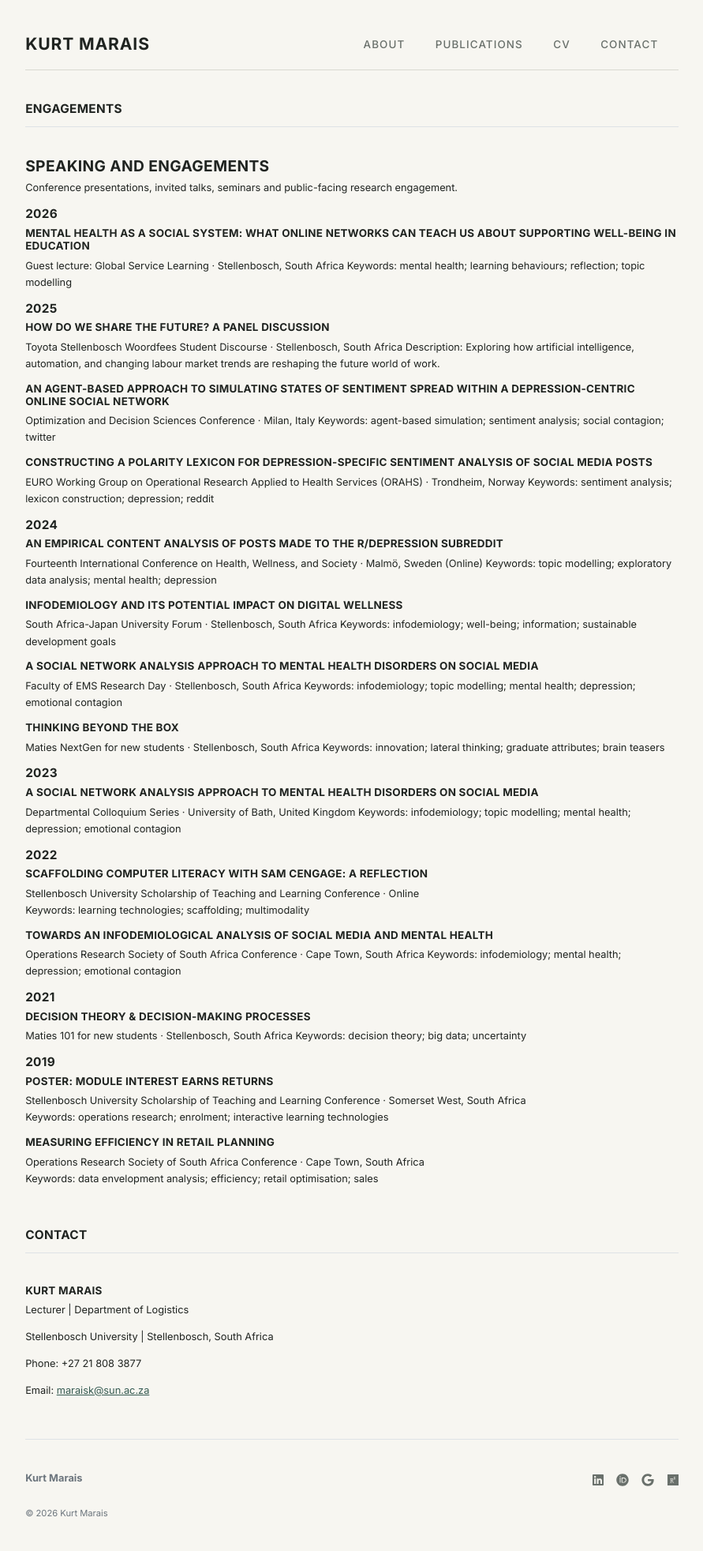
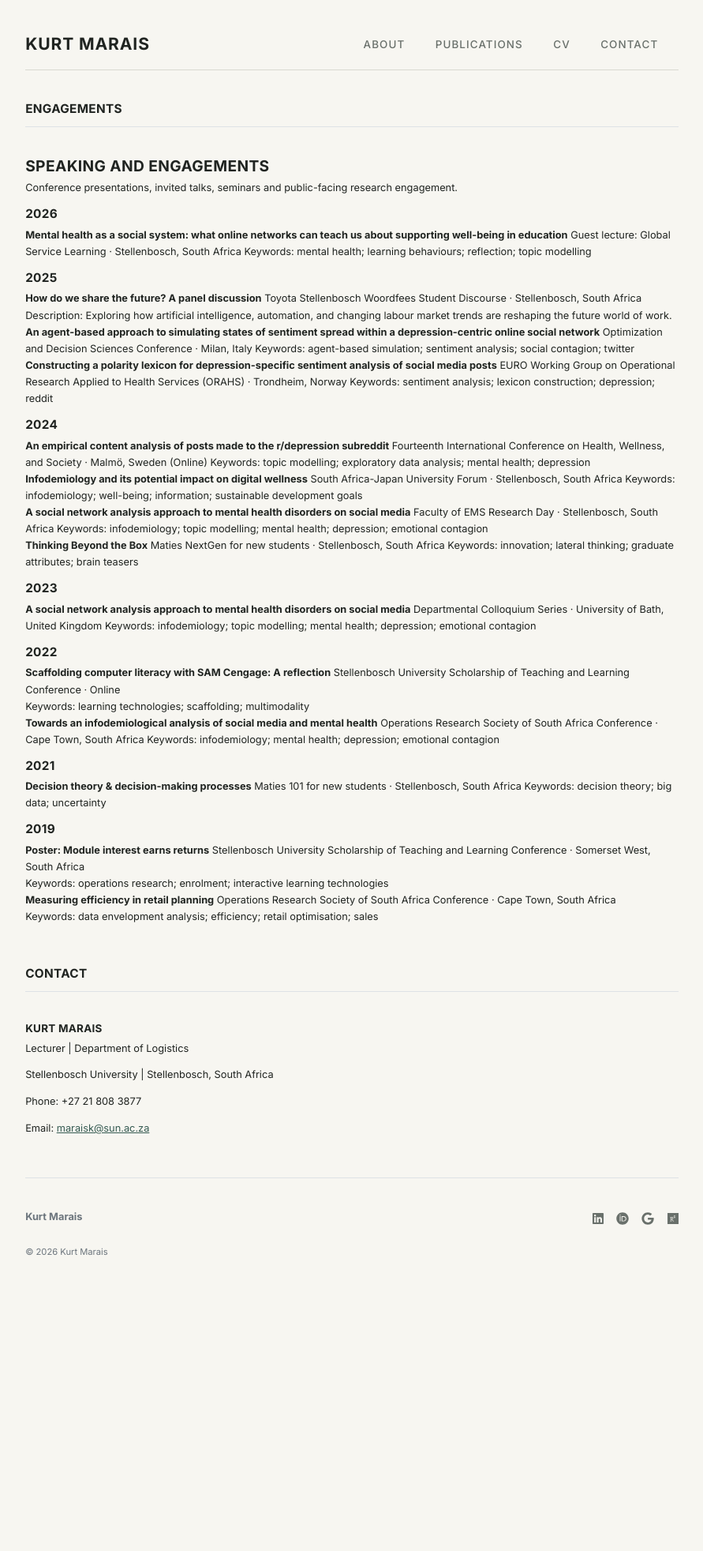
Before and after one commit to kurtmarais/kurtmarais.github.io, a Jekyll site: the page built from engagements.md, in a window 1280 px wide. Shown: the whole page at 79% size, without its empty margins (194-1085 px from the left). Built offline with Jekyll 4.4.1, drawn with Linux system fonts in a browser that asks for light colours; after the commit the page ends 1632 px from its top, so only the background shows below that.

Commit message:
Update engagements.md

```diff
--- a/engagements.md
+++ b/engagements.md
@@ -10,76 +10,76 @@
 
 ### 2026
 
-#### Mental health as a social system: what online networks can teach us about supporting well-being in education
+**Mental health as a social system: what online networks can teach us about supporting well-being in education**
 Guest lecture: Global Service Learning · Stellenbosch, South Africa
 Keywords: mental health; learning behaviours; reflection; topic modelling
 
 
 ### 2025
 
-#### How do we share the future? A panel discussion
+**How do we share the future? A panel discussion**
 Toyota Stellenbosch Woordfees Student Discourse · Stellenbosch, South Africa
 Description: Exploring how artificial intelligence, automation, and changing labour market trends are reshaping the future world of work.
-
-#### An agent-based approach to simulating states of sentiment spread within a depression-centric online social network
+<br>
+**An agent-based approach to simulating states of sentiment spread within a depression-centric online social network**
 Optimization and Decision Sciences Conference · Milan, Italy
 Keywords: agent-based simulation; sentiment analysis; social contagion; twitter
-
-#### Constructing a polarity lexicon for depression-specific sentiment analysis of social media posts
+<br>
+**Constructing a polarity lexicon for depression-specific sentiment analysis of social media posts**
 EURO Working Group on Operational Research Applied to Health Services (ORAHS) · Trondheim, Norway
 Keywords: sentiment analysis; lexicon construction; depression; reddit
 
 
 ### 2024
 
-#### An empirical content analysis of posts made to the r/depression subreddit
+**An empirical content analysis of posts made to the r/depression subreddit**
 Fourteenth International Conference on Health, Wellness, and Society · Malmö, Sweden (Online)
 Keywords: topic modelling; exploratory data analysis; mental health; depression
-
-#### Infodemiology and its potential impact on digital wellness
+<br>
+**Infodemiology and its potential impact on digital wellness**
 South Africa-Japan University Forum · Stellenbosch, South Africa
 Keywords: infodemiology; well-being; information; sustainable development goals
-
-#### A social network analysis approach to mental health disorders on social media
+<br>
+**A social network analysis approach to mental health disorders on social media**
 Faculty of EMS Research Day · Stellenbosch, South Africa
 Keywords: infodemiology; topic modelling; mental health; depression; emotional contagion
-
-#### Thinking Beyond the Box
+<br>
+**Thinking Beyond the Box**
 Maties NextGen for new students · Stellenbosch, South Africa
 Keywords: innovation; lateral thinking; graduate attributes; brain teasers
 
 
 ### 2023
 
-#### A social network analysis approach to mental health disorders on social media
+**A social network analysis approach to mental health disorders on social media**
 Departmental Colloquium Series · University of Bath, United Kingdom
 Keywords: infodemiology; topic modelling; mental health; depression; emotional contagion
 
 
 ### 2022
 
-#### Scaffolding computer literacy with SAM Cengage: A reflection
+**Scaffolding computer literacy with SAM Cengage: A reflection**
 Stellenbosch University Scholarship of Teaching and Learning Conference · Online
 Keywords: learning technologies; scaffolding; multimodality
-
-#### Towards an infodemiological analysis of social media and mental health
+<br>
+**Towards an infodemiological analysis of social media and mental health**
 Operations Research Society of South Africa Conference · Cape Town, South Africa
 Keywords: infodemiology; mental health; depression; emotional contagion
 
 
 ### 2021
 
-#### Decision theory & decision-making processes
+**Decision theory & decision-making processes**
 Maties 101 for new students · Stellenbosch, South Africa
 Keywords: decision theory; big data; uncertainty
 
 
 ### 2019
 
-#### Poster: Module interest earns returns
+**Poster: Module interest earns returns**
 Stellenbosch University Scholarship of Teaching and Learning Conference · Somerset West, South Africa
 Keywords: operations research; enrolment; interactive learning technologies
-
-#### Measuring efficiency in retail planning
+<br>
+**Measuring efficiency in retail planning**
 Operations Research Society of South Africa Conference · Cape Town, South Africa
 Keywords: data envelopment analysis; efficiency; retail optimisation; sales
```
